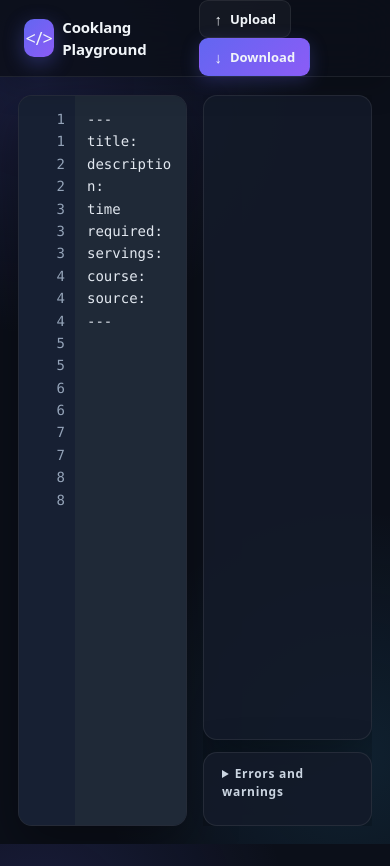
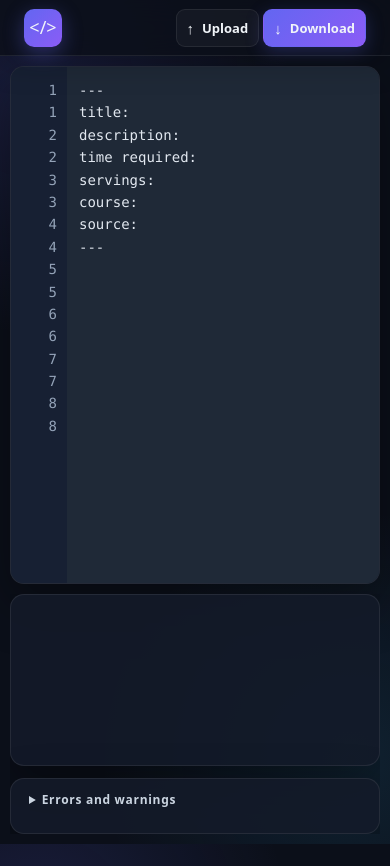
Before and after one commit to miaiam/cooklang-editor, a website built with Vite: page index.html in a window 390 px wide. Built offline with nearby package versions, Linux system fonts and the light colour scheme; what @cooklang/cooklang would draw is missing.

Commit message:
add responsiv styling

```diff
--- a/src/styles.css
+++ b/src/styles.css
@@ -365,3 +365,44 @@ button:active {
   font-weight: bold;
   color: green;
 }
+
+/* =========================================
+    RESPONSIVE
+========================================= */
+
+@media (max-width: 800px) {
+
+    body {
+        overflow: auto;
+    }
+
+    .toolbar {
+        padding: 0 14px;
+    }
+
+    .brand-subtitle {
+        display: none;
+    }
+
+    .content {
+        grid-template-columns: 1fr;
+        height: auto;
+        min-height: calc(100vh - 68px);
+    }
+}
+
+@media (max-width: 520px) {
+
+    .brand-title {
+        display: none;
+    }
+
+    .toolbar-actions button {
+        padding: 0 10px;
+    }
+
+    .content {
+        padding: 10px;
+        gap: 10px;
+    }
+}
```
